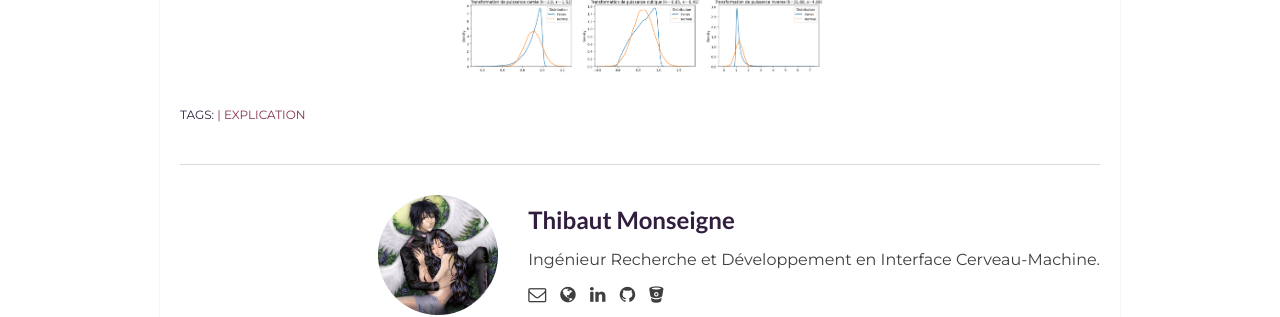
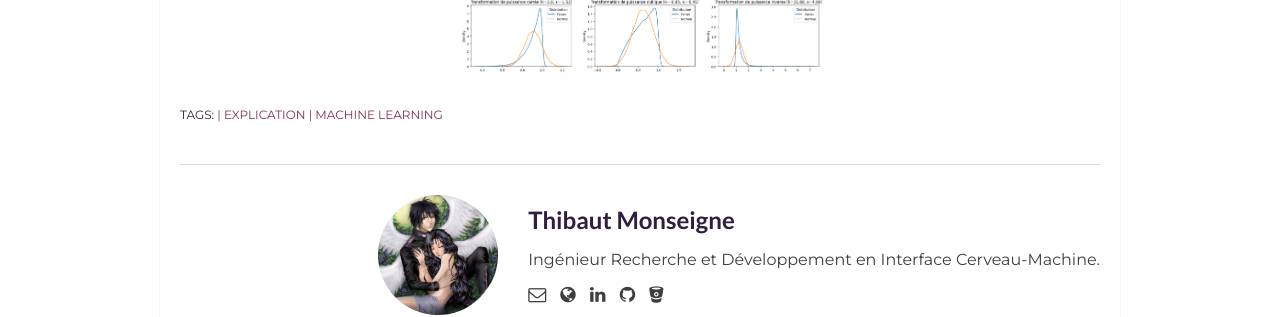
Before and after one commit to tmonseigne/tmonseigne.github.io, a Jekyll site: the page built from _posts/2023-06-06-Normalisation_Distribution.markdown, in a window 1280 px wide. Shown: the part 3949-4266 px from the top of the page. Built offline with Jekyll 4.4.1, drawn with Linux system fonts in a browser that asks for light colours; formulas are drawn with MathJax 3; comment, search, counter and statistics services are not loaded.

Commit message:
:bug: Change tags

```diff
--- a/_posts/2023-06-01-Classification_Risques.markdown
+++ b/_posts/2023-06-01-Classification_Risques.markdown
@@ -4,7 +4,7 @@ title: Les risques dans la classification
 date: 2023-06-01
 description: Les risques dans la classification
 img: theme/Classif-Theme.png
-tags: [Explication]
+tags: [Explication, Machine Learning]
 author: Thibaut Monseigne
 ---
 
--- a/_posts/2023-06-06-Normalisation_Distribution.markdown
+++ b/_posts/2023-06-06-Normalisation_Distribution.markdown
@@ -4,7 +4,7 @@ title: Normalisation de la distribution d'un signal
 date: 2023-06-06
 description: Normalisation de la distribution d'un signal
 img: theme/Geo3D-Theme.png
-tags: [Explication]
+tags: [Explication, Machine Learning]
 author: Thibaut Monseigne
 ---
 
```
Also changed, not shown: assets/img/classification/PCA.png (added), assets/img/classification/Ratio_Variance_Explique.png (added).
